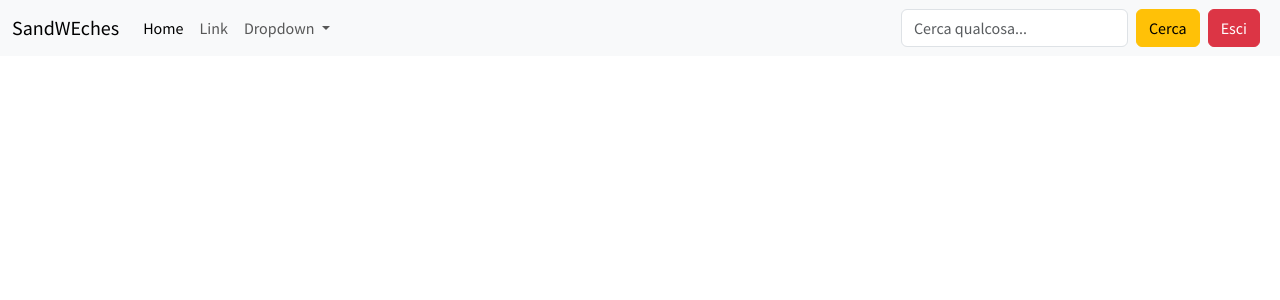
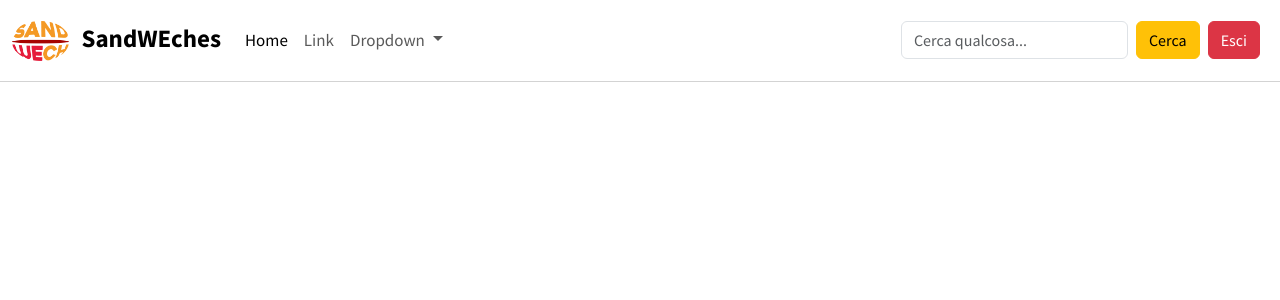
Before and after one commit to AngeloPavan/SandWEches-User, a PHP site: page /SandWEches-user/pages/homepage.php in a window 1280 px wide. Shown: the top 300 px of the page. Run offline with PHP 8.4, Linux system fonts and the light colour scheme.

Commit message:
Iniziate le modifiche della navbar.

```diff
--- a/app/assets/css/style.css
+++ b/app/assets/css/style.css
@@ -4,6 +4,26 @@ body{
     font-family: 'Source Sans Pro', sans-serif;
 }
 
+nav.navbar{
+   /* background-color: #FF9B18 !important;  */
+   border-bottom: 1px solid lightgray;
+   font-size: 17px;
+   padding: 15px 0px 15px 0px;
+}
+
+a.navbar-brand{
+    font-size: 25px;
+    font-weight: bold;
+}
+
+/* schermi piccoli */
+@media only screen and (max-width: 768px) {
+    .margin-top-form{
+        margin-top: 3vh;
+    }
+}
+
+/* schermi grandi */
 @media only screen and (min-width: 768px) {
     .form-container{
         border-radius: 7px;
@@ -14,9 +34,3 @@ body{
         margin-top: 8vh;
     }
 }
-
-@media only screen and (max-width: 768px) {
-    .margin-top-form{
-        margin-top: 3vh;
-    }
-}
--- a/app/pages/components/head.php
+++ b/app/pages/components/head.php
@@ -3,6 +3,7 @@ In questa pagina vanno aggiunti tutti gli script
 da includere dentro l'head
 -->
 
+<!-- meta tags -->
 <meta charset="UTF-8">
 <meta http-equiv="X-UA-Compatible" content="IE=edge">
 <meta name="viewport" content="width=device-width, initial-scale=1.0">
@@ -10,6 +11,8 @@ da includere dentro l'head
 <!-- CDN bootstrap css -->
 <link href="https://cdn.jsdelivr.net/npm/bootstrap@5.3.0-alpha1/dist/css/bootstrap.min.css" rel="stylesheet" integrity="sha384-GLhlTQ8iRABdZLl6O3oVMWSktQOp6b7In1Zl3/Jr59b6EGGoI1aFkw7cmDA6j6gD" crossorigin="anonymous">
 
+<!-- favicon -->
+<link rel="icon" type="image/x-icon" href="..\assets\img\logo.png">
+
 <!-- css -->
-<link rel="icon" type="image/x-icon" href="..\assets\img\logo.png">
 <link rel="stylesheet" href="..\assets\css\style.css">
--- a/app/pages/components/navbar.php
+++ b/app/pages/components/navbar.php
@@ -1,6 +1,9 @@
-<nav class="navbar navbar-expand-lg bg-body-tertiary">
+<nav class="navbar navbar-expand-lg">
     <div class="container-fluid">
-        <a class="navbar-brand" href="#">SandWEches</a>
+        <a class="navbar-brand" href="#">
+            <img src="../assets/img/logo.png" alt="Logo" width="auto" height="40" class="me-2">
+            SandWEches
+        </a>
         <button class="navbar-toggler" type="button" data-bs-toggle="collapse" data-bs-target="#navbarSupportedContent"
             aria-controls="navbarSupportedContent" aria-expanded="false" aria-label="Toggle navigation">
             <span class="navbar-toggler-icon"></span>
--- a/app/pages/homepage.php
+++ b/app/pages/homepage.php
@@ -2,9 +2,9 @@
 <html lang="en">
 
 <head>
-    <?php require_once(__DIR__.'\components\head.php'); ?>
+<?php require_once(__DIR__.'\components\head.php'); ?>
 
-    <title>SandWEches</title>
+<title>SandWEches</title>
 </head>
 
 <body>
```
